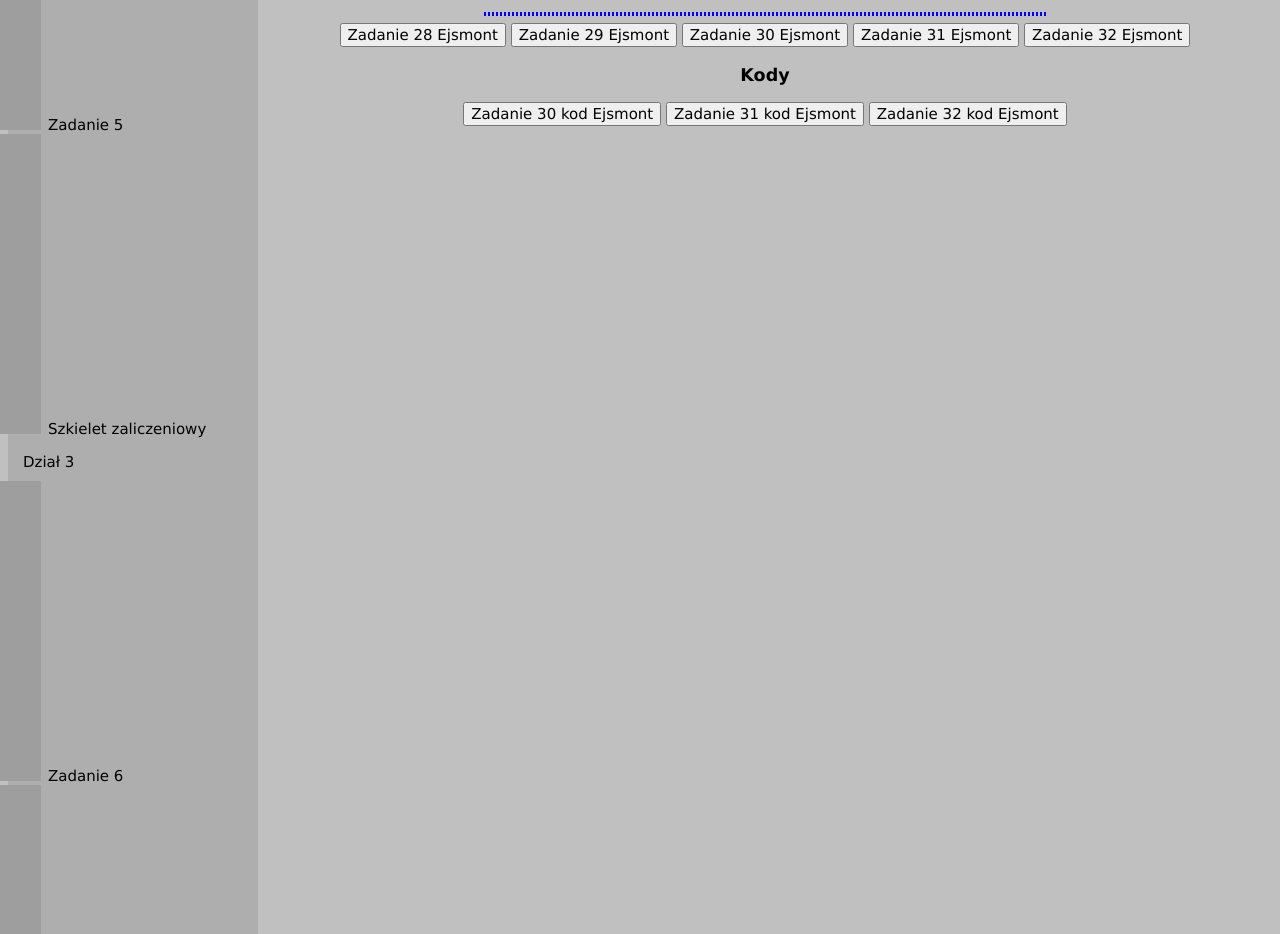
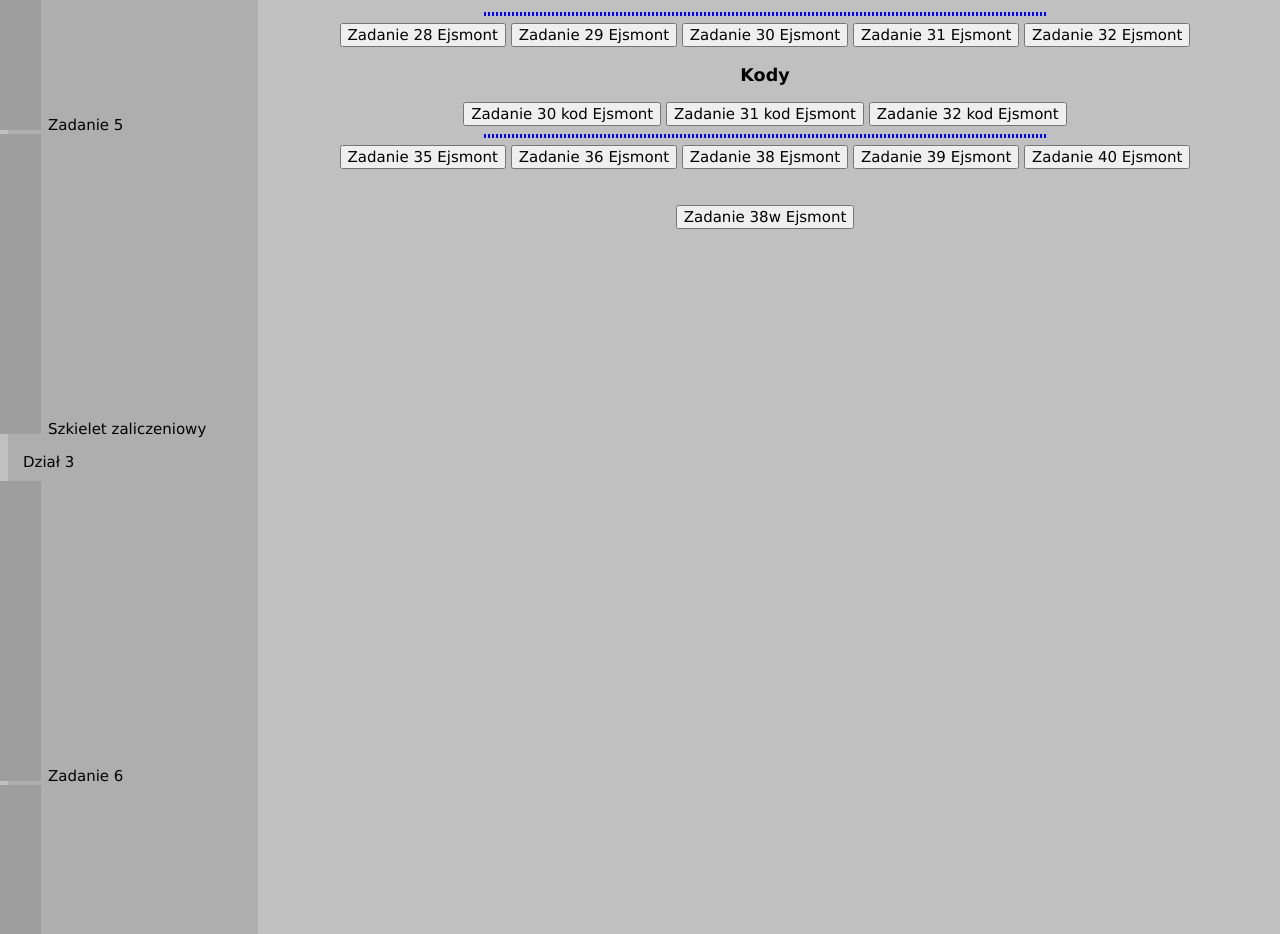
Before and after one commit to Wikshello/JS, a plain HTML site: page index.html in a window 1280 px wide. Shown: the part 1480-2414 px from the top of the page. Drawn offline with Linux system fonts and the light colour scheme.

Commit message:
Update index.html

```diff
--- a/index.html
+++ b/index.html
@@ -104,6 +104,18 @@
             <input type="button" class="dzial4" name="zadanie32_kod" value="Zadanie 32 kod Ejsmont" onclick="z32_kod(' ')">
 
 
+         <hr>
+            <input type="button" class="" name="zadanie35" value="Zadanie 35 Ejsmont" onclick="z35(' ')">
+            <input type="button" class="" name="zadanie36" value="Zadanie 36 Ejsmont" onclick="z36(' ')">
+            <input type="button" class="" name="zadanie38" value="Zadanie 38 Ejsmont" onclick="z38(' ')">
+            <input type="button" class="" name="zadanie39" value="Zadanie 39 Ejsmont" onclick="z39(' ')">
+            <input type="button" class="" name="zadanie40" value="Zadanie 40 Ejsmont" onclick="z40(' ')">
+
+            <br><br><br>
+            <input type="button" class="" name="zadanie38w" value="Zadanie 38w Ejsmont" onclick="z38w(' ')">
+
+
+
          </div>
 
       </div>
```
